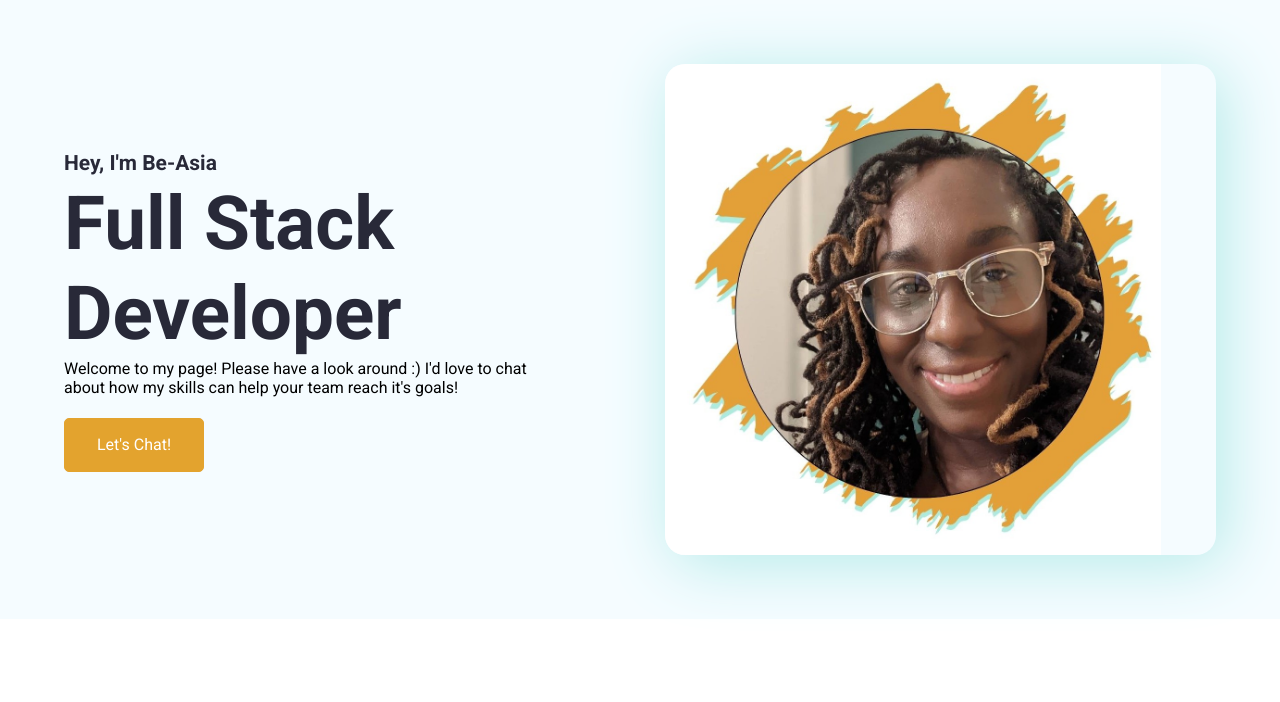
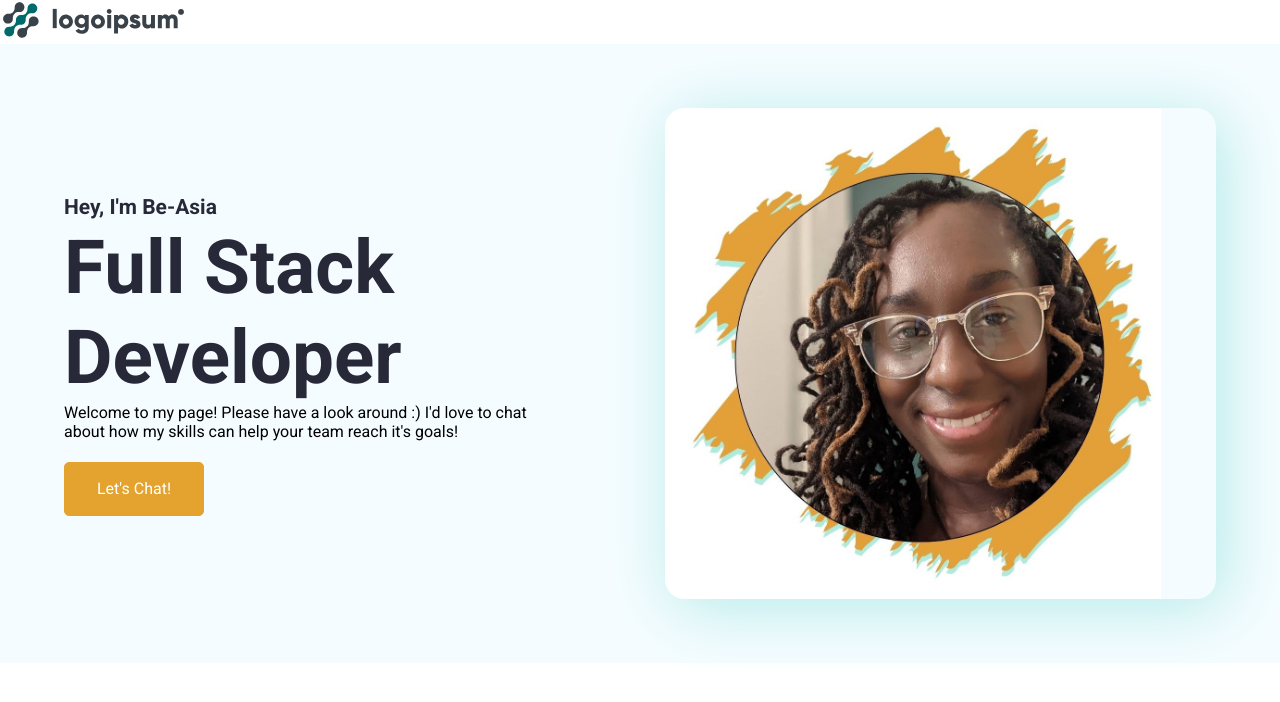
Before and after one commit to amerigirl/digitalPortfolio, a React (Create React App) app: page / in a window 1280 px wide. Shown: the top 702 px of the page. Built offline with nearby package versions, Linux system fonts and the light colour scheme.

Commit message:
adding navbar and connecting it via routes

```diff
--- a/src/App.css
+++ b/src/App.css
@@ -87,6 +87,7 @@ p {
   background-color: var(--white);
 }
 /*Glboal CSS Ends Here*/
+
 /* Main headings*/
 
 /*Heading 1*/
--- a/src/App.js
+++ b/src/App.js
@@ -1,12 +1,20 @@
 import "./App.css";
 import React from "react";
 import { BrowserRouter as Router, Route, Routes } from "react-router-dom";
+import Navbar from "./Pages/Home/Navbar";
 import Home from "./Pages/Home/Homescreen";
 
 function App() {
   return (
     <div className="App">
-      <Home />
+      <Router>
+        <div>
+          <Navbar />
+          <Routes>
+            <Route path="/" element={<Home />} />
+          </Routes>
+        </div>
+      </Router>
     </div>
   );
 }
--- a/src/Pages/Home/Navbar.jsx
+++ b/src/Pages/Home/Navbar.jsx
@@ -0,0 +1,40 @@
+import {useState, useEffect, use} from 'react';
+import { Link } from "react-scroll";
+
+export default function Navbar(){
+const [navActive, setNavActive] = useState(false);
+
+const toggleNav = () => {
+    setNavActive((navActive) => !navActive);
+}
+
+const closeMenu = () => {
+    setNavActive(false);
+}
+
+useEffect(() =>{
+    const handleResize = () => {
+        if(window.innerWidth <= 500){
+            closeMenu();
+        }
+    }
+    window.addEventListener('resize', handleResize);
+    return () => {
+        window.removeEventListener('resize', handleResize);
+    }
+}, []);
+
+useEffect(() => {
+    if(window.innerWidth <= 1200){
+        closeMenu();
+    }
+}, []);
+
+return (
+    <nav className={`navbar ${navActive ? 'active' : ''}`}>
+<div>
+    <img src='./img/logo.svg' alt='logo' />
+</div>
+    </nav>
+)
+}
```
